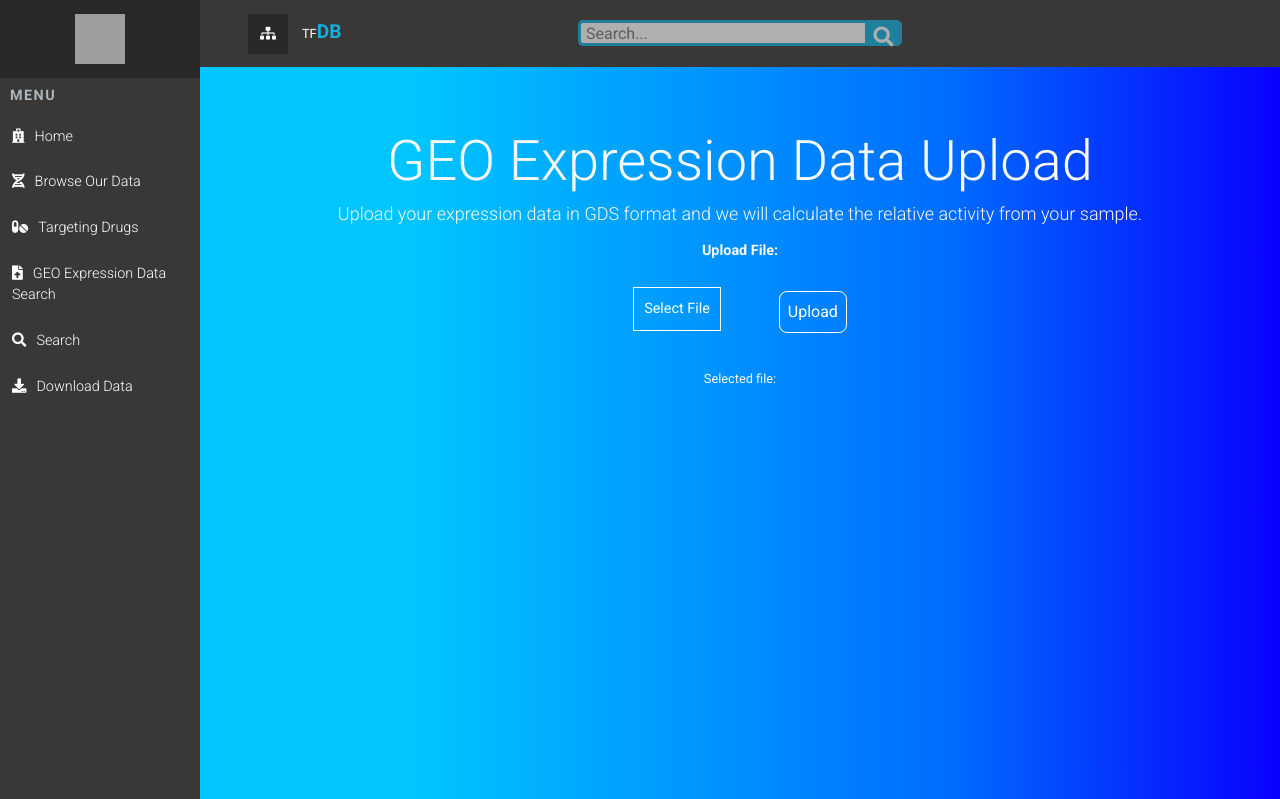
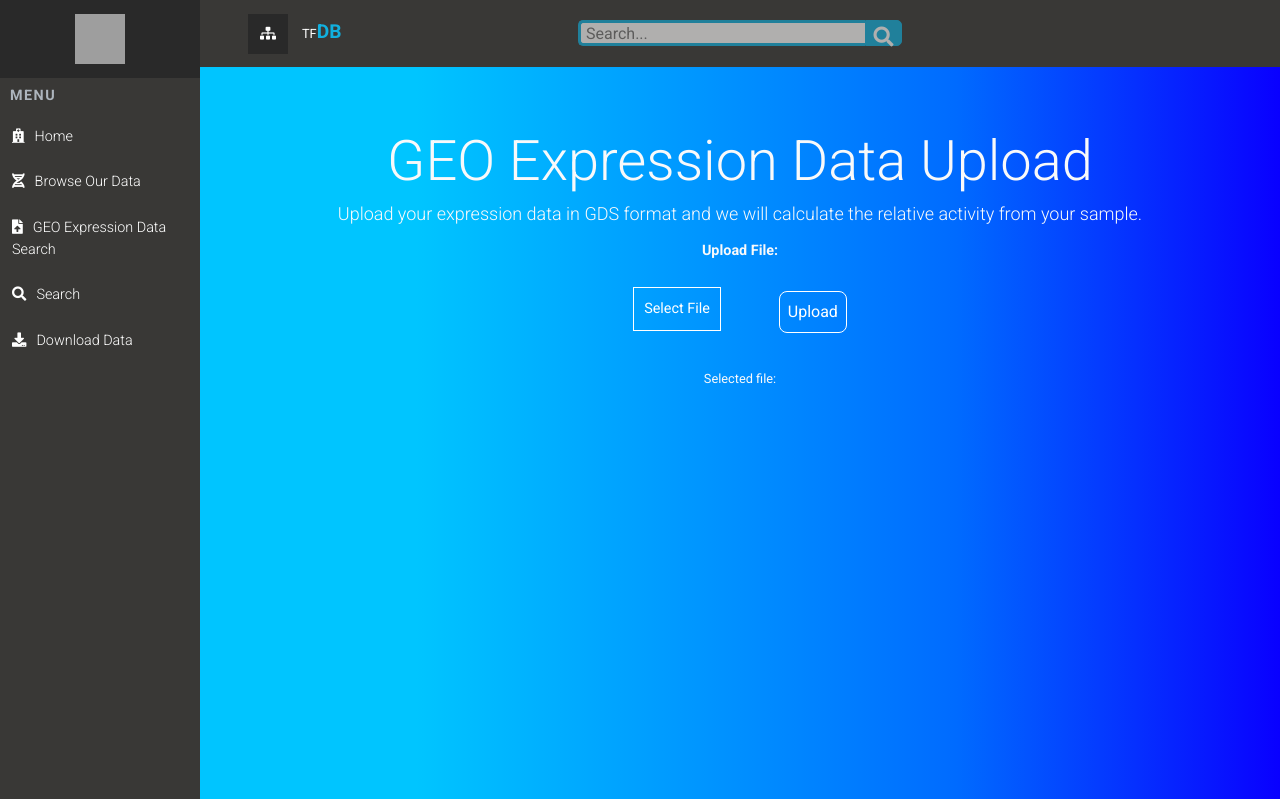
Before and after one commit to mfrahman123/testing, a Flask app: page /geo in a window 1280 px wide. Shown: the top 799 px of the page. Run offline with Flask 2, Linux system fonts and the light colour scheme; some libraries are stand-ins or nearby versions; grey boxes are pictures that could not be loaded.

Commit message:
removed link to drug page

```diff
--- a/templates/base.html
+++ b/templates/base.html
@@ -74,7 +74,6 @@
           <ul id="side-main-menu" class="side-menu list-unstyled">
             <li><a href="{{ url_for('index') }}"> <i class="fas fa-hospital"></i>Home                             </a></li>
              <li> <a href="{{ url_for('tfbrowse') }}"><i class="fas fa-dna"></i>Browse Our Data                </a></li>
-            <li><a href="{{ url_for('drugs', htf_name = htf_name) }}"> <i class="fas fa-pills"></i>Targeting Drugs                           </a></li>
             <li><a href="{{ url_for('geo') }}"> <i class="fas fa-file-upload"></i>GEO Expression Data Search                            </a></li>
               <li><a href="/search"> <i class="fas fa-search"></i>Search</a></li>
             <li><a href="{{ url_for('download') }}"> <i class="fas fa-download"></i>Download Data                             </a></li></ul>
```
